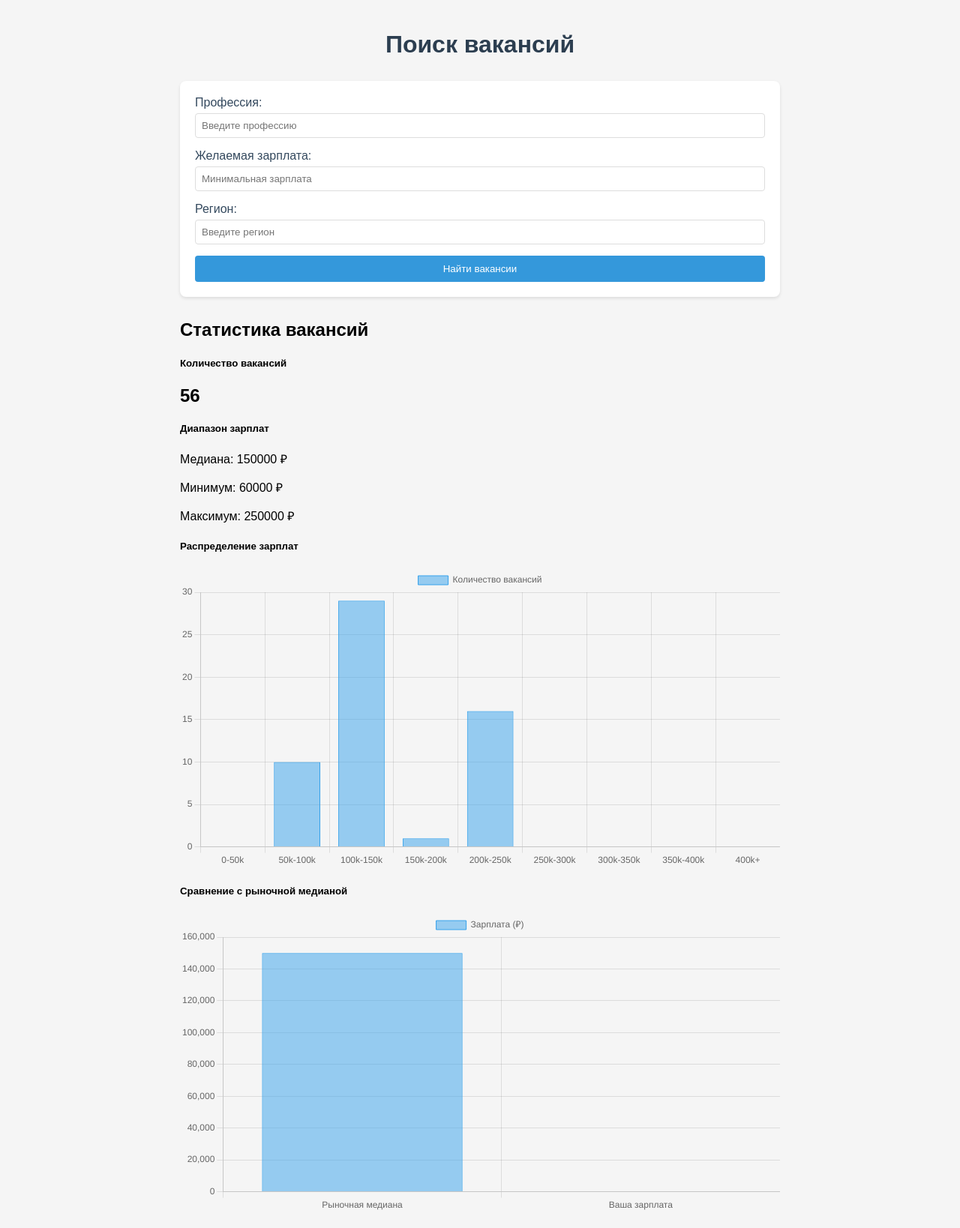
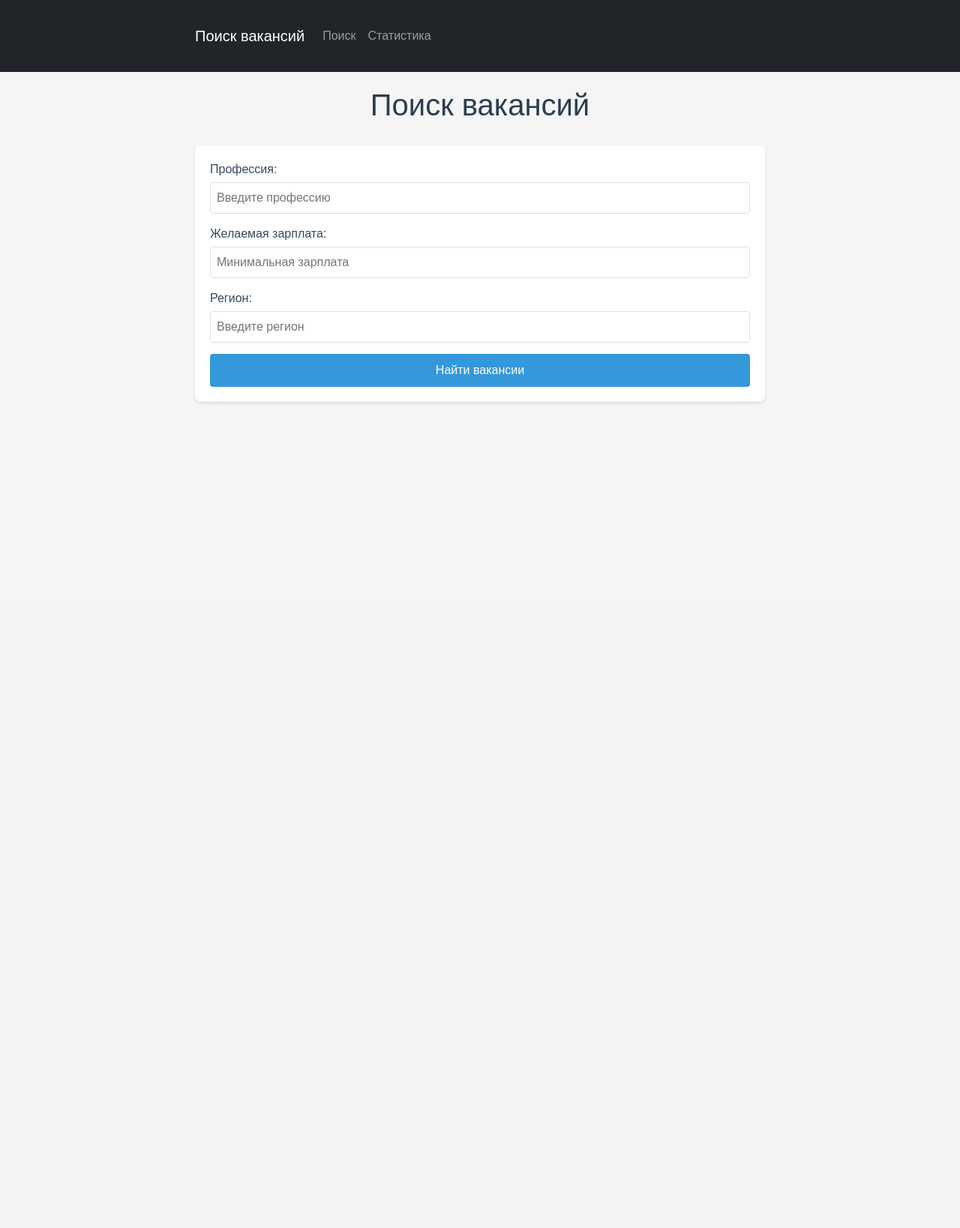
Before and after one commit to worklabfile/cdek, a Django app: page / in a window 1280 px wide. Shown: the whole page at 75% size. After the commit the page ends 538 px from the top, so only its background shows below. Run offline with Django 5.2, Linux system fonts and the light colour scheme; data comes from the database, SQL or seed files in the repository; both versions use the stored data as it was after the commit.

Commit message:
новые страницы

```diff
--- /dev/null
+++ b/vacancies/templates/base.html
@@ -0,0 +1,35 @@
+<!DOCTYPE html>
+<html lang="ru">
+<head>
+    <meta charset="UTF-8">
+    <meta name="viewport" content="width=device-width, initial-scale=1.0">
+    <title>{% block title %}Поиск вакансий{% endblock %}</title>
+    <link href="https://cdn.jsdelivr.net/npm/bootstrap@5.1.3/dist/css/bootstrap.min.css" rel="stylesheet">
+    {% block extra_css %}{% endblock %}
+</head>
+<body>
+    <nav class="navbar navbar-expand-lg navbar-dark bg-dark">
+        <div class="container">
+            <a class="navbar-brand" href="{% url 'job_search' %}">Поиск вакансий</a>
+            <button class="navbar-toggler" type="button" data-bs-toggle="collapse" data-bs-target="#navbarNav">
+                <span class="navbar-toggler-icon"></span>
+            </button>
+            <div class="collapse navbar-collapse" id="navbarNav">
+                <ul class="navbar-nav">
+                    <li class="nav-item">
+                        <a class="nav-link" href="{% url 'job_search' %}">Поиск</a>
+                    </li>
+                    <li class="nav-item">
+                        <a class="nav-link" href="{% url 'statistics' %}">Статистика</a>
+                    </li>
+                </ul>
+            </div>
+        </div>
+    </nav>
+
+    {% block content %}{% endblock %}
+
+    <script src="https://cdn.jsdelivr.net/npm/bootstrap@5.1.3/dist/js/bootstrap.bundle.min.js"></script>
+    {% block extra_js %}{% endblock %}
+</body>
+</html>
--- a/vacancies/templates/vacancies/job_search.html
+++ b/vacancies/templates/vacancies/job_search.html
@@ -1,17 +1,18 @@
-<!DOCTYPE html>
-<html lang="ru">
-<head>
-    <meta charset="UTF-8">
-    <meta name="viewport" content="width=device-width, initial-scale=1.0">
-    <title>Поиск вакансий</title>
+{% extends 'base.html' %}
 {% load vacancy_filters %}
+
+{% block title %}Поиск вакансий{% endblock %}
+
+{% block extra_css %}
 <style>
     body {
         font-family: Arial, sans-serif;
+        background-color: #f5f5f5;
+    }
+    .container {
         max-width: 800px;
         margin: 0 auto;
         padding: 20px;
-            background-color: #f5f5f5;
     }
     h1 {
         color: #2c3e50;
@@ -93,8 +94,10 @@
         font-style: italic;
     }
 </style>
-</head>
-<body>
+{% endblock %}
+
+{% block content %}
+<div class="container">
     <h1>Поиск вакансий</h1>
 
     <form method="post">
@@ -136,124 +139,5 @@
             <p class="no-results">Нет вакансий, соответствующих вашему запросу.</p>
         {% endif %}
     {% endif %}
-
-    <!-- Блок статистики и графиков -->
-    <div class="container mt-4">
-        <h2 class="text-center mb-4">Статистика вакансий</h2>
-        <div class="row mb-4">
-            <div class="col-md-6">
-                <div class="card">
-                    <div class="card-body">
-                        <h5 class="card-title">Количество вакансий</h5>
-                        <h2 class="text-center">{{ total_vacancies }}</h2>
 </div>
-                </div>
-            </div>
-            <div class="col-md-6">
-                <div class="card">
-                    <div class="card-body">
-                        <h5 class="card-title">Диапазон зарплат</h5>
-                        <div class="text-center">
-                            <p>Медиана: {{ median_salary }} ₽</p>
-                            <p>Минимум: {{ min_salary }} ₽</p>
-                            <p>Максимум: {{ max_salary }} ₽</p>
-                        </div>
-                    </div>
-                </div>
-            </div>
-        </div>
-        <div class="row">
-            <div class="col-md-6 mb-4">
-                <div class="card">
-                    <div class="card-body">
-                        <h5 class="card-title">Распределение зарплат</h5>
-                        <canvas id="salaryDistribution"></canvas>
-                    </div>
-                </div>
-            </div>
-            <div class="col-md-6 mb-4">
-                <!-- Удалён блок "Неденежные бенефиты" -->
-            </div>
-        </div>
-        <div class="row">
-            <div class="col-md-12 mb-4">
-                <div class="card">
-                    <div class="card-body">
-                        <h5 class="card-title">Сравнение с рыночной медианой</h5>
-                        <canvas id="salaryComparison"></canvas>
-                        {% if user_salary %}
-                            <div class="mt-3 text-center">
-                                {% if user_salary > median_salary %}
-                                    <p class="text-success">Ваша зарплата выше рыночной медианы на {{ user_salary|subtract:median_salary }} ₽</p>
-                                {% elif user_salary < median_salary %}
-                                    <p class="text-warning">Ваша зарплата ниже рыночной медианы на {{ median_salary|subtract:user_salary }} ₽</p>
-                                    <p class="text-info">Рекомендуется повысить зарплату до {{ median_salary }} ₽</p>
-                                {% else %}
-                                    <p class="text-info">Ваша зарплата соответствует рыночной медиане</p>
-                                {% endif %}
-                            </div>
-                        {% endif %}
-                    </div>
-                </div>
-            </div>
-        </div>
-    </div>
-    <script src="https://cdn.jsdelivr.net/npm/chart.js"></script>
-    <script>
-    document.addEventListener('DOMContentLoaded', function() {
-        // Распределение зарплат
-        const salaryCtx = document.getElementById('salaryDistribution').getContext('2d');
-        new Chart(salaryCtx, {
-            type: 'bar',
-            data: {
-                labels: {{ salary_ranges|safe }},
-                datasets: [{
-                    label: 'Количество вакансий',
-                    data: {{ salary_counts|safe }},
-                    backgroundColor: 'rgba(54, 162, 235, 0.5)',
-                    borderColor: 'rgba(54, 162, 235, 1)',
-                    borderWidth: 1
-                }]
-            },
-            options: {
-                responsive: true,
-                scales: {
-                    y: {
-                        beginAtZero: true
-                    }
-                }
-            }
-        });
-        // Сравнение зарплат
-        const comparisonCtx = document.getElementById('salaryComparison').getContext('2d');
-        new Chart(comparisonCtx, {
-            type: 'bar',
-            data: {
-                labels: ['Рыночная медиана', 'Ваша зарплата'],
-                datasets: [{
-                    label: 'Зарплата (₽)',
-                    data: [{{ median_salary }}, {{ user_salary|default:0 }}],
-                    backgroundColor: [
-                        'rgba(54, 162, 235, 0.5)',
-                        'rgba(255, 206, 86, 0.5)'
-                    ],
-                    borderColor: [
-                        'rgba(54, 162, 235, 1)',
-                        'rgba(255, 206, 86, 1)'
-                    ],
-                    borderWidth: 1
-                }]
-            },
-            options: {
-                responsive: true,
-                scales: {
-                    y: {
-                        beginAtZero: true
-                    }
-                }
-            }
-        });
-    });
-    </script>
-</body>
-</html>
+{% endblock %}
--- a/vacancies/views.py
+++ b/vacancies/views.py
@@ -27,48 +27,6 @@ def format_salary(salary):
     return "Не указана"
 
 def job_search_view(request):
-    vacancies_qs = Vacancy.objects.filter(currency='RUR')
-    # --- Статистика ---
-    total_vacancies = vacancies_qs.count()
-    salaries = [v.salary for v in vacancies_qs if v.salary]
-    median_salary = int(statistics.median(salaries)) if salaries else 0
-    min_salary = min(salaries) if salaries else 0
-    max_salary = max(salaries) if salaries else 0
-    salary_ranges = [
-        '0-50k', '50k-100k', '100k-150k', '150k-200k',
-        '200k-250k', '250k-300k', '300k-350k', '350k-400k', '400k+'
-    ]
-    salary_counts = [0] * len(salary_ranges)
-    for salary in salaries:
-        if salary <= 50000:
-            salary_counts[0] += 1
-        elif salary <= 100000:
-            salary_counts[1] += 1
-        elif salary <= 150000:
-            salary_counts[2] += 1
-        elif salary <= 200000:
-            salary_counts[3] += 1
-        elif salary <= 250000:
-            salary_counts[4] += 1
-        elif salary <= 300000:
-            salary_counts[5] += 1
-        elif salary <= 350000:
-            salary_counts[6] += 1
-        elif salary <= 400000:
-            salary_counts[7] += 1
-        else:
-            salary_counts[8] += 1
-    benefits = []
-    for vacancy in vacancies_qs:
-        if getattr(vacancy, 'benefits', None):
-            benefits.extend(vacancy.benefits.split(','))
-    benefits_counter = Counter([b.strip() for b in benefits if b.strip()])
-    benefits_labels = list(benefits_counter.keys())
-    benefits_data = list(benefits_counter.values())
-    internal_salaries = [v.salary for v in vacancies_qs if getattr(v, 'is_internal', False) and v.salary]
-    internal_median_salary = int(statistics.median(internal_salaries)) if internal_salaries else 0
-    user_salary = None
-    # --- Поиск ---
     vacancies = []
     search_performed = False
     error = None
@@ -78,7 +36,6 @@ def job_search_view(request):
             profession = form.cleaned_data['profession']
             salary = form.cleaned_data['salary']
             region = form.cleaned_data['region']
-            user_salary = salary if salary else None
             url = "https://api.hh.ru/vacancies"
             params = {
                 'text': profession,
@@ -134,16 +91,6 @@ def job_search_view(request):
         'vacancies': vacancies,
         'search_performed': search_performed,
         'error': error,
-        'total_vacancies': total_vacancies,
-        'median_salary': median_salary,
-        'min_salary': min_salary,
-        'max_salary': max_salary,
-        'salary_ranges': salary_ranges,
-        'salary_counts': salary_counts,
-        'benefits_labels': benefits_labels,
-        'benefits_data': benefits_data,
-        'internal_median_salary': internal_median_salary,
-        'user_salary': user_salary,
     }
     return render(request, 'vacancies/job_search.html', context)
 
@@ -155,7 +102,7 @@ def statistics_view(request):
     total_vacancies = vacancies.count()
 
     # Статистика по зарплатам
-    salaries = list(vacancies.values_list('salary', flat=True))
+    salaries = [v.salary for v in vacancies if v.salary]
     median_salary = int(statistics.median(salaries)) if salaries else 0
     min_salary = min(salaries) if salaries else 0
     max_salary = max(salaries) if salaries else 0
@@ -191,15 +138,15 @@ def statistics_view(request):
     # Анализ неденежных бенефитов
     benefits = []
     for vacancy in vacancies:
-        if vacancy.benefits:
+        if getattr(vacancy, 'benefits', None):
             benefits.extend(vacancy.benefits.split(','))
 
-    benefits_counter = Counter(benefits)
+    benefits_counter = Counter([b.strip() for b in benefits if b.strip()])
     benefits_labels = list(benefits_counter.keys())
     benefits_data = list(benefits_counter.values())
 
-    # Внутренняя медиана (предполагаем, что у нас есть поле is_internal)
-    internal_salaries = list(vacancies.filter(is_internal=True).values_list('salary', flat=True))
+    # Внутренняя медиана
+    internal_salaries = [v.salary for v in vacancies if getattr(v, 'is_internal', False) and v.salary]
     internal_median_salary = int(statistics.median(internal_salaries)) if internal_salaries else 0
 
     context = {
```
Also changed, not shown: data.csv (+10 -0 lines), db.sqlite3. Lines whose indentation alone changed are shown as unchanged.
